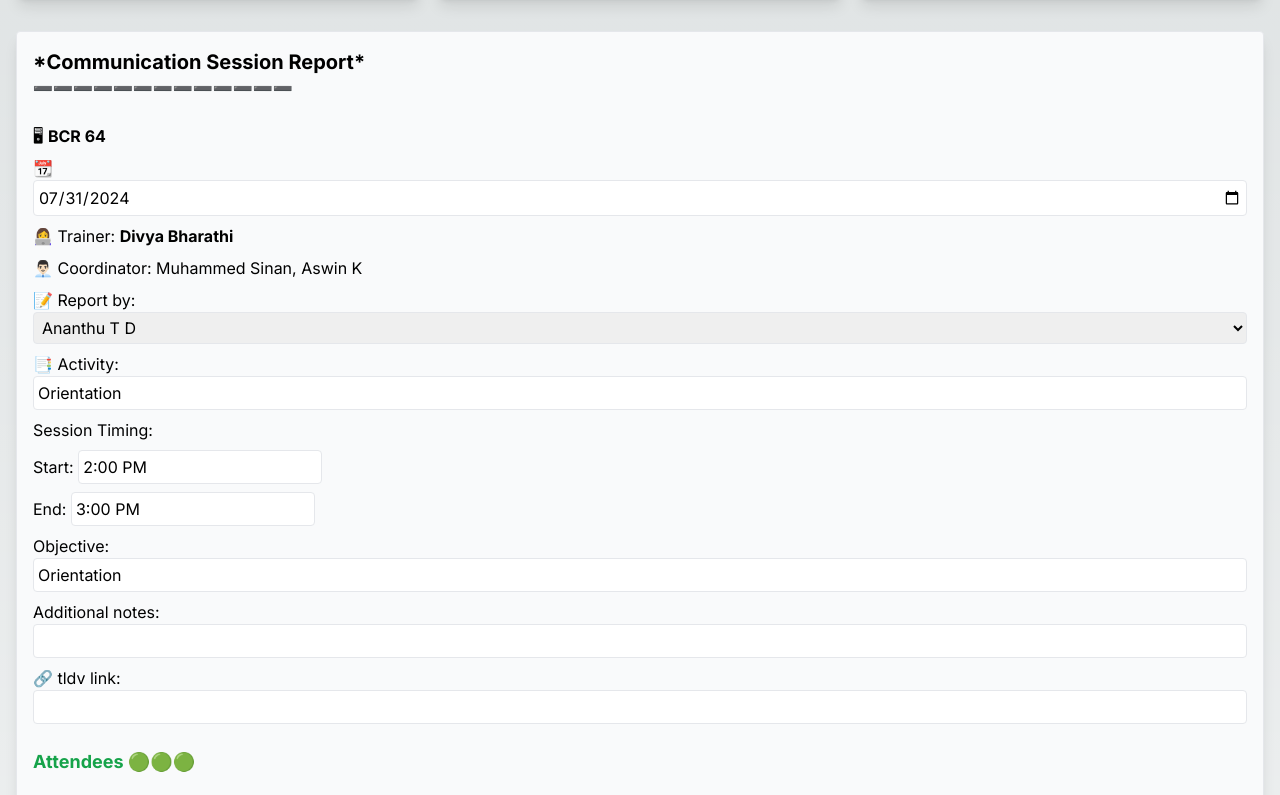
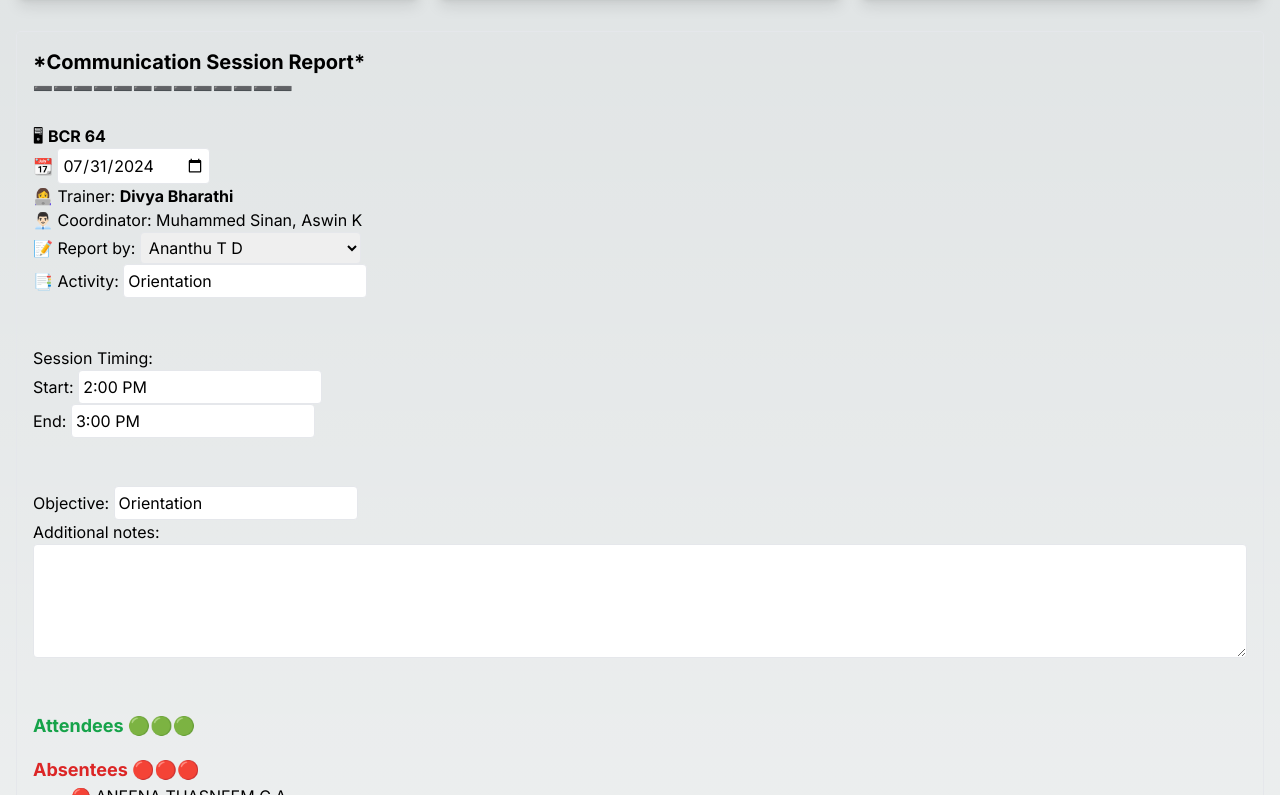
Before and after one commit to AnanthuTD/communication-session-report-generator, a Next.js app: page /v2 in a window 1280 px wide. Shown: the part 845-1640 px from the top of the page. Built offline with nearby package versions, Linux system fonts and the light colour scheme.

Commit message:
restructured

```diff
--- a/src/app/v2/page.tsx
+++ b/src/app/v2/page.tsx
@@ -86,7 +86,8 @@ export default function SelectionPage() {
 
 	useEffect(() => {
 		setUninformedNames(
-			names.filter((name) =>
+			names.filter(
+				(name) =>
 					!selectedNames.includes(name) &&
 					!informedNames.includes(name) &&
 					name.toLowerCase().includes(searchTerm.toLowerCase())
@@ -185,13 +186,13 @@ ${uninformedNames.map((name) => `🔴 ${name}`).join("\n")}
 
 	const generateReport = () => {
 		return (
-			<div className="border rounded p-4 min-h-[200px] bg-gray-50 dark:bg-gray-800 dark:border-gray-700 shadow-lg">
+			<div className="border rounded p-4 min-h-[200px] dark:bg-gray-800 dark:border-gray-700">
 				<p className="font-bold text-xl">*Communication Session Report*</p>
 				<p>➖➖➖➖➖➖➖➖➖➖➖➖➖</p>
 
 				<br />
 
-				<div className="space-y-2">
+				<div>
 					<p>
 						🖥 <span className="font-bold">BCR 64</span>
 					</p>
@@ -201,7 +202,7 @@ ${uninformedNames.map((name) => `🔴 ${name}`).join("\n")}
 							type="date"
 							value={date}
 							onChange={(e) => setDate(e.target.value)}
-							className="border rounded p-1 w-full dark:bg-gray-700 dark:border-gray-600"
+							className="border rounded p-1 dark:bg-gray-800 dark:border-gray-700"
 						/>
 					</p>
 					<p>
@@ -213,7 +214,7 @@ ${uninformedNames.map((name) => `🔴 ${name}`).join("\n")}
 						<select
 							value={reportWriter}
 							onChange={(e) => setReportWriter(e.target.value)}
-							className="border rounded p-1 w-full dark:bg-gray-700 dark:border-gray-600"
+							className="border rounded p-1 dark:bg-gray-800 dark:border-gray-700"
 						>
 							{names.map((name) => (
 								<option key={name} value={name}>
@@ -228,9 +229,13 @@ ${uninformedNames.map((name) => `🔴 ${name}`).join("\n")}
 							type="text"
 							value={activity}
 							onChange={(e) => setActivity(e.target.value)}
-							className="border rounded p-1 w-full dark:bg-gray-700 dark:border-gray-600"
+							className="border rounded p-1 dark:bg-gray-800 dark:border-gray-700"
 						/>
 					</p>
+
+					<br />
+					<br />
+
 					<p>Session Timing:</p>
 					<p>
 						Start:{" "}
@@ -238,7 +243,7 @@ ${uninformedNames.map((name) => `🔴 ${name}`).join("\n")}
 							type="text"
 							value={formatTime(startTime)}
 							onChange={(e) => setStartTime(parseTime(e.target.value))}
-							className="border rounded p-1 dark:bg-gray-700 dark:border-gray-600"
+							className="border rounded p-1 dark:bg-gray-800 dark:border-gray-700"
 						/>
 					</p>
 					<p>
@@ -247,37 +252,34 @@ ${uninformedNames.map((name) => `🔴 ${name}`).join("\n")}
 							type="text"
 							value={formatTime(endTime)}
 							onChange={(e) => setEndTime(parseTime(e.target.value))}
-							className="border rounded p-1 dark:bg-gray-700 dark:border-gray-600"
+							className="border rounded p-1 dark:bg-gray-800 dark:border-gray-700"
 						/>
 					</p>
+				</div>
+
+				<br />
+				<br />
+
 				<p>
 					Objective:{" "}
 					<input
 						type="text"
 						value={objective}
 						onChange={(e) => setObjective(e.target.value)}
-							className="border rounded p-1 w-full dark:bg-gray-700 dark:border-gray-600"
+						className="border rounded p-1 dark:bg-gray-800 dark:border-gray-700"
 					/>
 				</p>
 				<p>
 					Additional notes:{" "}
-						<input
-							type="text"
+					<textarea
 						value={customText}
 						onChange={(e) => setCustomText(e.target.value)}
-							className="border rounded p-1 w-full dark:bg-gray-700 dark:border-gray-600"
+						className="w-full p-2 border rounded dark:bg-gray-800 dark:border-gray-700"
+						rows="4"
 					/>
 				</p>
-					<p>
-						🔗 tldv link:{" "}
-						<input
-							type="text"
-							value={tldvLink}
-							onChange={(e) => setTldvLink(e.target.value)}
-							className="border rounded p-1 w-full dark:bg-gray-700 dark:border-gray-600"
-						/>
-					</p>
-				</div>
+
+				<br />
 
 				<br />
 
@@ -291,7 +293,7 @@ ${uninformedNames.map((name) => `🔴 ${name}`).join("\n")}
 				</ul>
 				<p className="text-red-600 font-bold text-lg">Absentees 🔴🔴🔴</p>
 				<ul className="list-disc list-inside mb-4">
-					{uninformedNames
+					{names
 						.filter((name) => !selectedNames.includes(name))
 						.map((name) => (
 							<li key={name} className="ml-4">
@@ -337,7 +339,9 @@ ${uninformedNames.map((name) => `🔴 ${name}`).join("\n")}
 			<div className="grid grid-cols-1 md:grid-cols-3 gap-4">
 				{/* Uninformed Names */}
 				<div className="border rounded p-4 bg-white dark:bg-gray-800 dark:border-gray-700 shadow-lg">
-					<h2 className="text-xl font-bold mb-2 text-center">Uninformed Names</h2>
+					<h2 className="text-xl font-bold mb-2 text-center">
+						Uninformed Names
+					</h2>
 					<ul className="list-disc list-inside">
 						{uninformedNames.map((name) => (
 							<li key={name} className="ml-4">
@@ -361,7 +365,9 @@ ${uninformedNames.map((name) => `🔴 ${name}`).join("\n")}
 
 				{/* Informed Names */}
 				<div className="border rounded p-4 bg-white dark:bg-gray-800 dark:border-gray-700 shadow-lg">
-					<h2 className="text-xl font-bold mb-2 text-center">Informed Names</h2>
+					<h2 className="text-xl font-bold mb-2 text-center">
+						Informed Names
+					</h2>
 					<ul className="list-disc list-inside">
 						{informedNames.map((name) => (
 							<li key={name} className="ml-4">
@@ -379,7 +385,9 @@ ${uninformedNames.map((name) => `🔴 ${name}`).join("\n")}
 
 				{/* Selected Names */}
 				<div className="border rounded p-4 bg-white dark:bg-gray-800 dark:border-gray-700 shadow-lg">
-					<h2 className="text-xl font-bold mb-2 text-center">Selected Names</h2>
+					<h2 className="text-xl font-bold mb-2 text-center">
+						Selected Names
+					</h2>
 					<ul className="list-disc list-inside">
 						{selectedNames.map((name) => (
 							<li key={name} className="ml-4">
```
Lines whose indentation alone changed are shown as unchanged.
